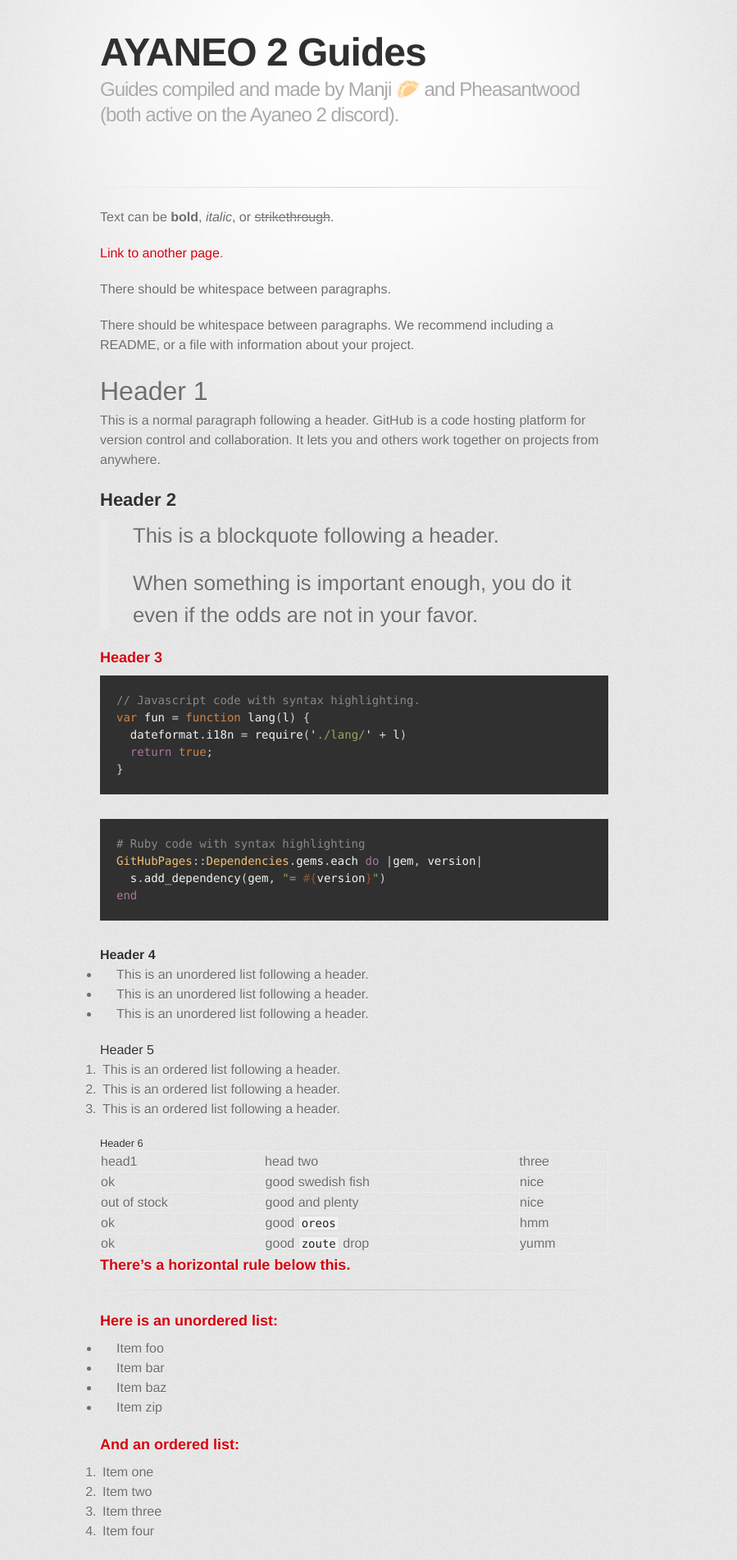
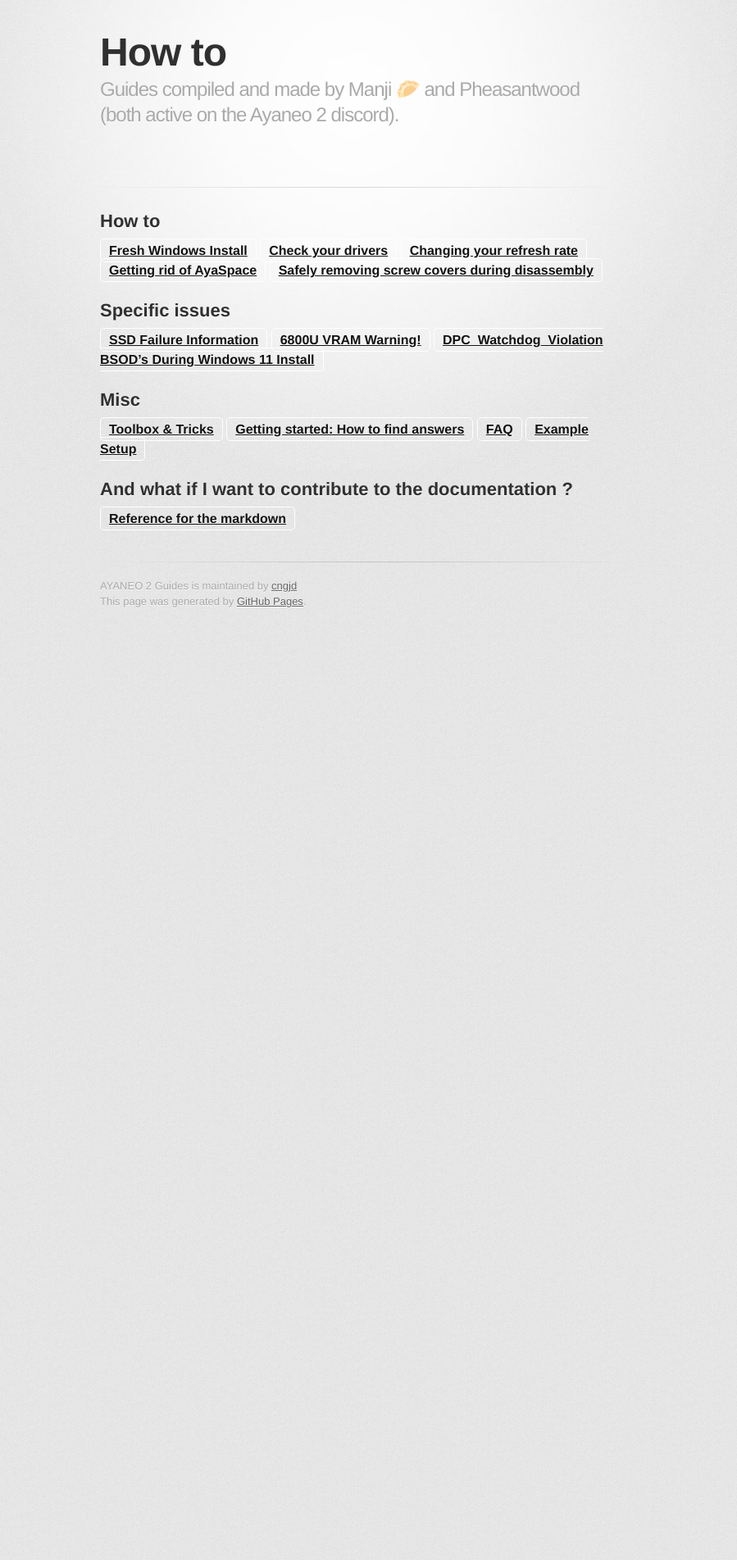
Before and after one commit to cngjd/AyaNeo2-docs, a Jekyll site: the page built from index.md, in a window 1280 px wide. Shown: the top 1903 px of the page at 82% size, without its empty margins (208-1107 px from the left). Built offline with Jekyll 4.4.1, drawn with Linux system fonts in a browser that asks for light colours; some web fonts are replaced; our own code applies the rules of GitHub Pages for plain Markdown files; after the commit the page ends 900 px from its top, so only the background shows below that; some of the changed text lies outside the part shown.

Commit message:
big push

````diff
--- a/_sass/jekyll-theme-tactile.scss
+++ b/_sass/jekyll-theme-tactile.scss
@@ -60,10 +60,7 @@
 }
 
 a {
-  color: #d5000d;
-}
-a:hover {
-  color: #c5000c;
+  color: #111;
 }
 
 header {
@@ -282,12 +279,16 @@
   font-weight: 300;
 }
 
-a {
-  text-decoration: none;
+p a {
+  font-weight: 800;
+  padding: 5px 10px;
+  border-radius: 5px;
+  border: 1px solid #fefefe;
 }
 
-p a {
-  font-weight: 400;
+p a:hover {
+  background-color: #fefefe;
+  border: 1px solid #ddd;
 }
 
 blockquote {
--- a/index.md
+++ b/index.md
@@ -2,122 +2,24 @@
 layout: default
 ---
 
-Text can be **bold**, _italic_, or ~~strikethrough~~.
+## How to
+[Fresh Windows Install](./fresh-windows-install.html)
+[Check your drivers](./check-your-drivers.html)
+[Changing your refresh rate](./changing-refresh-rate.html)
+[Getting rid of AyaSpace](./getting-rid-of-ayaspace.html)
+[Safely removing screw covers during disassembly](./removing-screw-covers.html)
 
-[Link to another page](./another-page.html).
+## Specific issues
+[SSD Failure Information](./ssd-failure-information.html)
+[6800U VRAM Warning!](./6800U_vram.html)
+[DPC_Watchdog_Violation BSOD’s During Windows 11 Install](./bsod-during-windows-install.html)
 
-There should be whitespace between paragraphs.
-
-There should be whitespace between paragraphs. We recommend including a README, or a file with information about your project.
-
-# Header 1
-
-This is a normal paragraph following a header. GitHub is a code hosting platform for version control and collaboration. It lets you and others work together on projects from anywhere.
-
-## Header 2
-
-> This is a blockquote following a header.
->
-> When something is important enough, you do it even if the odds are not in your favor.
-
-### Header 3
-
-```js
-// Javascript code with syntax highlighting.
-var fun = function lang(l) {
-  dateformat.i18n = require('./lang/' + l)
-  return true;
-}
-```
-
-```ruby
-# Ruby code with syntax highlighting
-GitHubPages::Dependencies.gems.each do |gem, version|
-  s.add_dependency(gem, "= #{version}")
-end
-```
-
-#### Header 4
-
-*   This is an unordered list following a header.
-*   This is an unordered list following a header.
-*   This is an unordered list following a header.
-
-##### Header 5
-
-1.  This is an ordered list following a header.
-2.  This is an ordered list following a header.
-3.  This is an ordered list following a header.
-
-###### Header 6
-
-| head1        | head two          | three |
-|:-------------|:------------------|:------|
-| ok           | good swedish fish | nice  |
-| out of stock | good and plenty   | nice  |
-| ok           | good `oreos`      | hmm   |
-| ok           | good `zoute` drop | yumm  |
-
-### There's a horizontal rule below this.
-
-* * *
-
-### Here is an unordered list:
-
-*   Item foo
-*   Item bar
-*   Item baz
-*   Item zip
-
-### And an ordered list:
-
-1.  Item one
-1.  Item two
-1.  Item three
-1.  Item four
-
-### And a nested list:
-
-- level 1 item
-  - level 2 item
-  - level 2 item
-    - level 3 item
-    - level 3 item
-- level 1 item
-  - level 2 item
-  - level 2 item
-  - level 2 item
-- level 1 item
-  - level 2 item
-  - level 2 item
-- level 1 item
-
-### Small image
-
-![Octocat](https://github.githubassets.com/images/icons/emoji/octocat.png)
-
-### Large image
-
-![Branching](https://guides.github.com/activities/hello-world/branching.png)
+## Misc
+[Toolbox & Tricks](./toolbox-tricks.md)
+[Getting started: How to find answers](./how-to-find-answers.html)
+[FAQ](./faq.html)
+[Example Setup](./example-setup.html)
 
 
-### Definition lists can be used with HTML syntax.
-
-<dl>
-<dt>Name</dt>
-<dd>Godzilla</dd>
-<dt>Born</dt>
-<dd>1952</dd>
-<dt>Birthplace</dt>
-<dd>Japan</dd>
-<dt>Color</dt>
-<dd>Green</dd>
-</dl>
-
-```
-Long, single-line code blocks should not wrap. They should horizontally scroll if they are too long. This line should be long enough to demonstrate this.
-```
-
-```
-The final element.
-```
+## And what if I want to contribute to the documentation ?
+[Reference for the markdown](https://github.com/pages-themes/tactile/edit/master/index.md)
````
Also changed, not shown: 6800U_vram.md (added, +9 -0 lines), bsod-during-windows-install.md (added, +9 -0 lines), changing-refresh-rate.md (added, +9 -0 lines), check-your-drivers.md (added, +9 -0 lines), example-setup.md (added, +8 -0 lines), faq.md (added, +9 -0 lines), fresh-windows-install.md (added, +9 -0 lines), getting-rid-of-ayaspace.md (added, +9 -0 lines), how-to-find-answers.md (added, +9 -0 lines), removing-screw-covers.md (added, +9 -0 lines), ssd-failure-information.md (added, +9 -0 lines), toolbox-tricks.md (added, +9 -0 lines).
